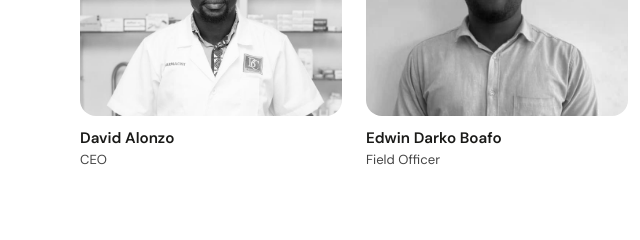
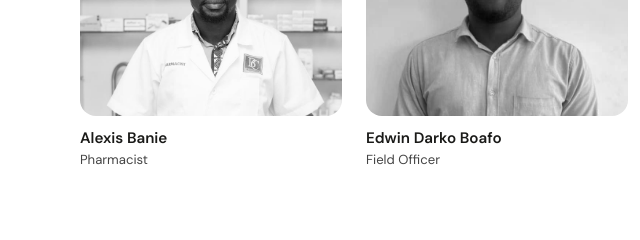
Before and after one commit to ABOT-DK/DSF, a plain HTML site: page index.html in a window 1280 px wide. Shown: the part 3340-3580 px from the top of the page, 0-640 px from the left. Drawn offline with Linux system fonts and the light colour scheme.

Commit message:
modified index.html added role and name pharmacist

```diff
--- a/index.html
+++ b/index.html
@@ -213,8 +213,8 @@
           <div class="team-card__photo">
             <img src="./src/team1.jpeg" alt="David Alonzo" />
           </div>
-          <h3 class="team-card__name">David Alonzo</h3>
-          <p class="team-card__role">CEO</p>
+          <h3 class="team-card__name">Alexis Banie</h3>
+          <p class="team-card__role">Pharmacist</p>
         </div>
         <div class="team-card">
           <div class="team-card__photo">
```
